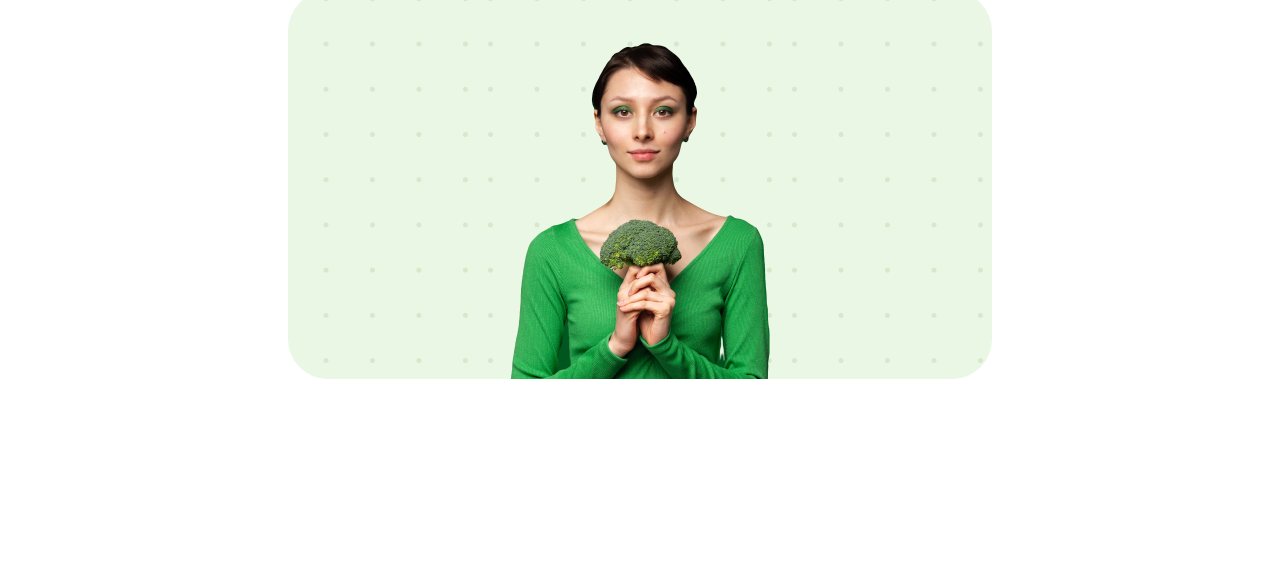
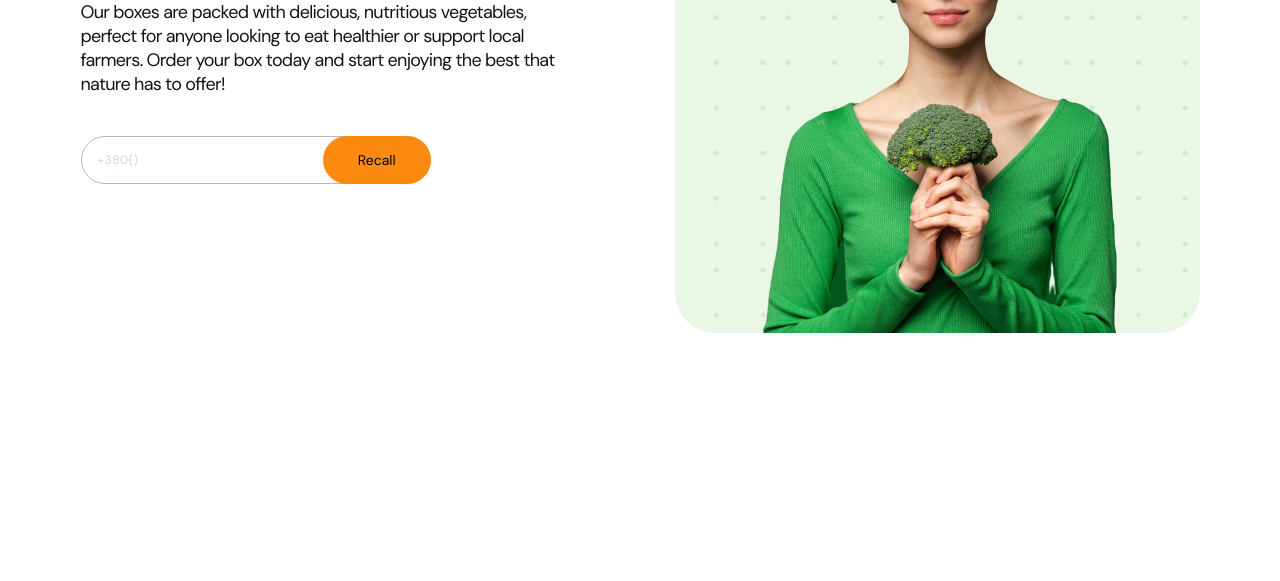
Before and after one commit to elias-291356/first-project-team-2, a website built with Vite: page src/index.html in a window 1280 px wide. Shown: the part 377-958 px from the top of the page. Before the commit the page ends 800 px from the top, so only its background shows below. Built offline with nearby package versions, Linux system fonts and the light colour scheme.

Commit message:
fixing media

```diff
--- a/src/css/base/container.css
+++ b/src/css/base/container.css
@@ -24,7 +24,7 @@
 
   }
 
-  .we-will-call-you-container {
+  .callback-container {
     padding-bottom: 173px;
   }
 }
--- a/src/css/layout/we-will-call-you.css
+++ b/src/css/layout/we-will-call-you.css
@@ -3,10 +3,9 @@
   flex-direction: column;
   align-items: center;
   justify-content: center;
-  margin-left: auto;
-  margin-right: auto;
   padding-left: 20px;
   padding-right: 20px;
+  margin: 80px auto;
 }
 
 .callback-from-container {
@@ -15,8 +14,9 @@
 }
 
 .callback-form {
-  display: flex;
-  justify-content: center;
+  display: block;
+  width: 100%;
+  max-width: 335px;
 }
 
 .callback-h2 {
@@ -53,7 +53,7 @@
 
 .callback-label-input {
   width: 100%;
-  min-width: 265px;
+  /* max-width: 335px; */
   height: 48px;
   margin-bottom: 40px;
   background-color: transparent;
@@ -93,10 +93,10 @@
 /* ============= BUTTON ============= */
 
 
-.input-wrapper {
+ .input-wrapper {
   position: relative;
-  width: 100%;
-  max-width: 335px;
+  /* width: 100%;
+  max-width: 335px; */
   height: 48px;
   margin-bottom: 40px;
 }
@@ -116,9 +116,20 @@
 
 
 @media screen and (min-width: 768px) {
+  .callback-container {
+    margin-top: 100px;
+    margin-bottom: 173px;
+  }
+
   .input-wrapper {
     max-width: 350px;
 }
+
+  .callback-form {
+    max-width: 350px;
+    margin-left: auto;
+    margin-right: auto;
+  }
   .callback-p {
     max-width: 499px;
     font-size: 18px;
@@ -135,3 +146,47 @@
     max-width: 704px;
   }
 }
+
+@media screen and (min-width: 1280px) {
+  .callback-container {
+    display: flex;
+    flex-direction: row;
+    align-items: center;
+    column-gap: 70px;
+    padding-left: 20px;
+    padding-right: 20px;
+    margin-top: 124px;
+    margin-bottom: 124px;
+  }
+  .callback-form {
+    max-width: 350px;
+    margin-left: 0;
+  }
+  .input-wrapper {
+    max-width: 350px;
+  }
+  .callback-p,
+  .callback-h2 {
+    padding-left: 0;
+    text-align: left;
+  }
+
+  .left-column {
+    display: flex;
+    flex-direction: column;
+    text-align: left;
+  }
+  .right-column {
+    display: flex;
+    flex-direction: column;
+    align-items: flex-end;
+    text-align: right;
+    margin-top: 20px;
+  }
+  .callback-img-bg {
+    max-width: 525px;
+  }
+  .callback-img {
+    width: 525px;
+  }
+}
--- a/src/partials/we-will-call-you.html
+++ b/src/partials/we-will-call-you.html
@@ -1,6 +1,6 @@
-<div class="callback-container">
-  <h2 class="callback-h2">Fresh Harvest Box has got you covered</h2>
-  <div class="callback-from-container">
+<section class="callback-container container">
+  <div class="left-column">
+    <h2 class="callback-h2">Fresh Harvest Box has got you covered</h2>
     <p class="callback-p">Our boxes are packed with delicious, nutritious vegetables, perfect for anyone looking to eat healthier or support local farmers. Order your box today and start enjoying the best that nature has to offer!</p>
     <form class="callback-form">
       <div class="input-wrapper">
@@ -17,7 +17,15 @@
       </div>
     </form>
   </div>
-  <div class="callback-img-bg">
-      <img class="callback-img" src="../img/we-will-call-you/girl.png" alt="Women holding a broccoli" width="335">
+  <div class="right-column">
+    <div class="callback-img-bg">
+      <picture>
+        <source media="(min-width:1280px)" width="525px" srcset="../img/we-will-call-you/girl-desk.png 1x, ../img/we-will-call-you/girl-desk@2x.png 2x" />
+        <source media="(min-width:768px)" width="629px" srcset="../img/we-will-call-you/girl-tab.png 1x, ../img/we-will-call-you/girl-tab@2x.png 2x" />
+        <source media="(max-width:767px)" width="335px" srcset="../img/we-will-call-you/girl.png 1x, ../img/we-will-call-you/girl@2x.png 2x" />
+        <img class="callback-img" alt="Women holding a broccoli" src="../img/we-will-call-you/girl.png">
+      </picture>
+      <!-- <img class="callback-img" src="../img/we-will-call-you/girl.png" alt="Women holding a broccoli" width="335"> -->
+    </div>
   </div>
-</div>
+</section>
```
Also changed, not shown: src/img/we-will-call-you/girl-desk.png (added), src/img/we-will-call-you/girl-desk@2x.png (added), src/img/we-will-call-you/girl-tab.png (added), src/img/we-will-call-you/girl-tab@2x.png (added), src/img/we-will-call-you/girl@2x.png (added).
